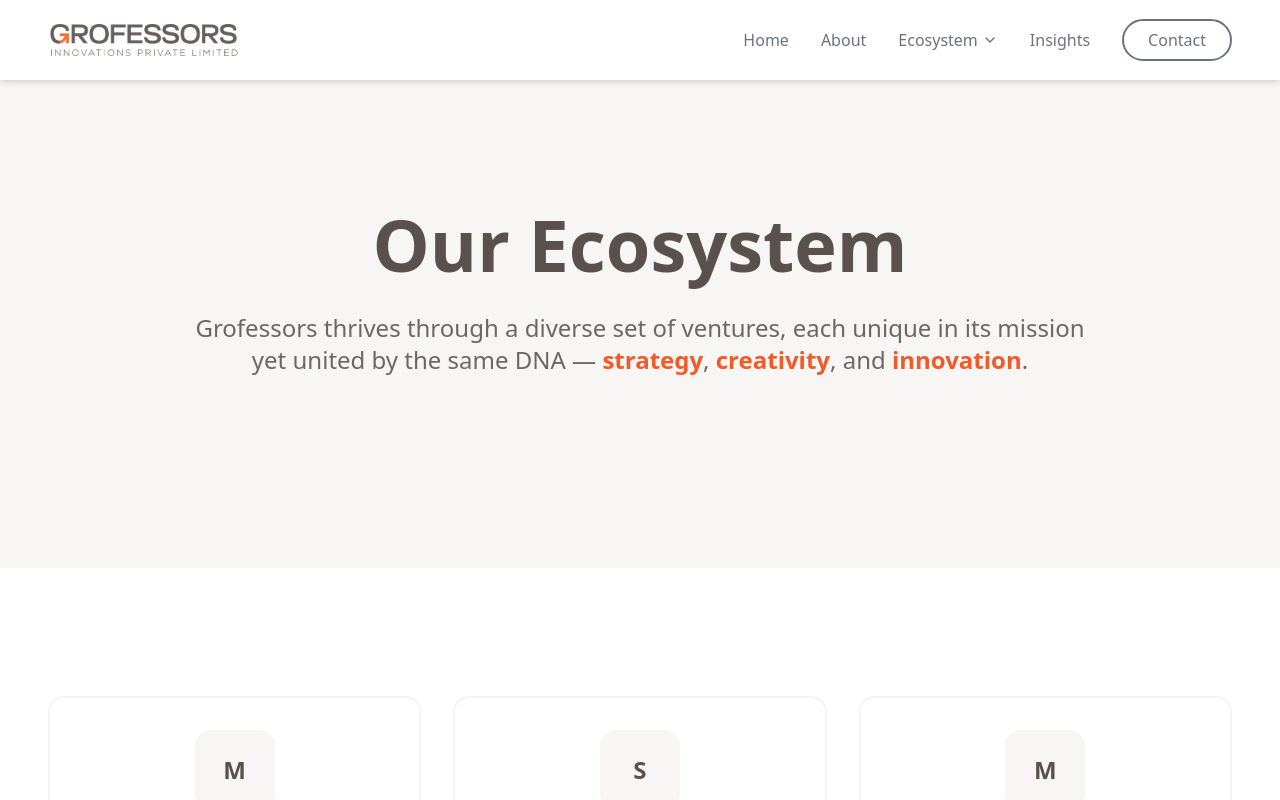
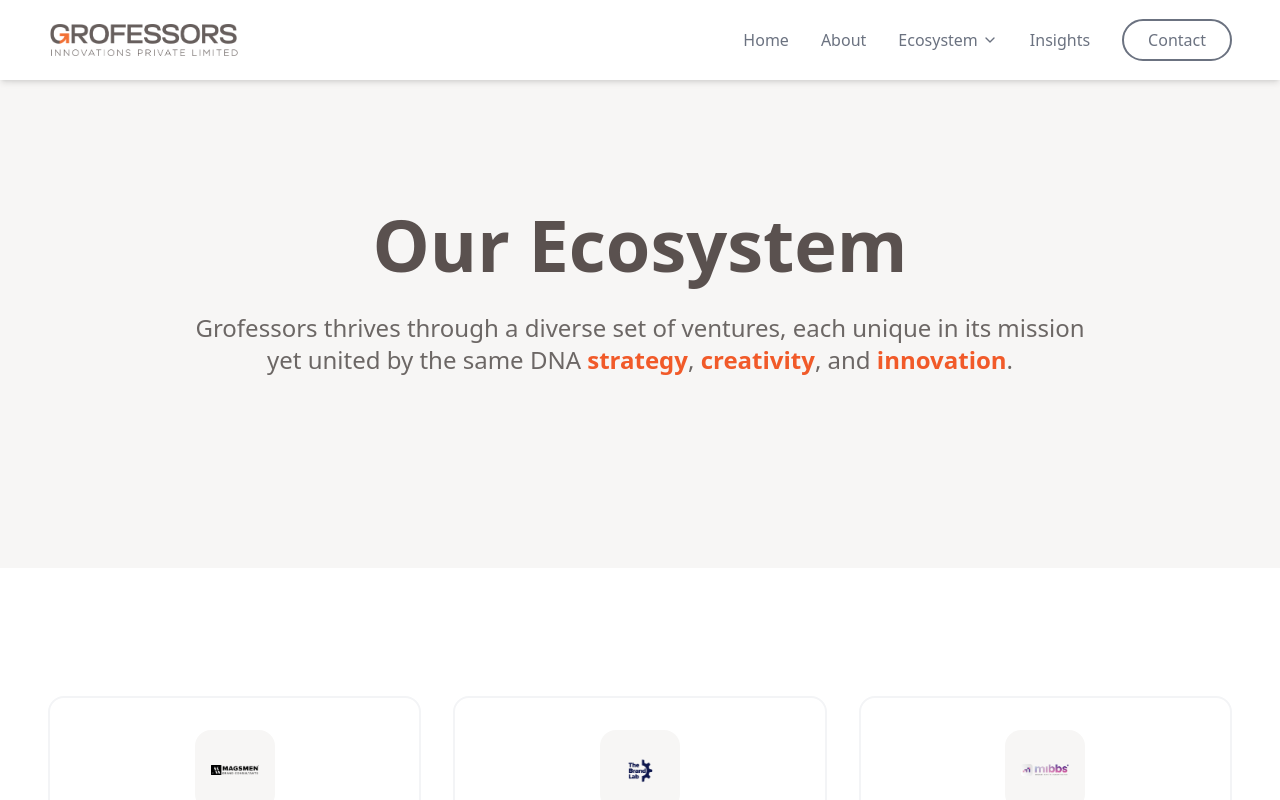
Before and after one commit to magsmenuser7/Grofessors-React, a React (Vite) app: page /Grofessors-React/ecosystem in a window 1280 px wide. Shown: the top 800 px of the page. Built offline with nearby package versions, Linux system fonts and the light colour scheme.

Commit message:
changes done

```diff
--- a/src/data/ventures.ts
+++ b/src/data/ventures.ts
@@ -128,7 +128,7 @@ export const ventures: Venture[] = [
     logo: mibbsLogo,
     primaryCTA: {
       label: 'Start Budgeting',
-      url: '#contact'
+      url: 'https://mibbs.ai/'
     },
     kpis: [
       { label: 'Businesses Guided', value: '500+' },
@@ -172,11 +172,11 @@ export const ventures: Venture[] = [
     logo: intalkslogo,
     primaryCTA: {
       label: 'Watch on YouTube',
-      url: 'https://youtu.be/EXf7R4PePmk?si=P4MhJboR-7CIHtQu'
+      url: 'https://intalks.in/'
     },
     secondaryCTA: {
       label: 'Become a Guest',
-      url: '/contact'
+      url: 'https://intalks.in/'
     },
     kpis: [
       { label: 'YouTube Views', value: '16.6M' },
@@ -222,7 +222,7 @@ export const ventures: Venture[] = [
     logo: sanstratagieslogo,
     primaryCTA: {
       label: 'Work With Us',
-      url: '/contact'
+      url: 'https://sanstrategies.com/'
     },
     kpis: [
       { label: 'Weekly Drops', value: 'Active' },
@@ -267,7 +267,7 @@ export const ventures: Venture[] = [
     logo: Gamanamlogo1,
     primaryCTA: {
       label: 'Join Live',
-      url: '#'
+      url: 'https://www.youtube.com/@gamanambyrs'
     },
     secondaryCTA: {
       label: 'Follow on Instagram',
--- a/src/pages/About.tsx
+++ b/src/pages/About.tsx
@@ -324,7 +324,7 @@ const About: React.FC = () => {
 
         {/* CTA */}
         <a
-          href="https://www.linkedin.com/in/itsnsandeep/?trk=public-profile-badge-profile-badge-view-profile-cta&originalSubdomain=in"
+          href="https://www.linkedin.com/in/itsnsandeep/?trk=public-profile-badge-profile-badge-view-profile-cta&originalSubdomain=in" target='_blank'
           className="inline-block bg-white hover:bg-[#F15A29] hover:text-white text-black px-6 py-3 rounded-xl font-semibold transition-colors"
         >
           Connect with Sandeep
--- a/src/pages/Ecosystem.tsx
+++ b/src/pages/Ecosystem.tsx
@@ -22,7 +22,10 @@ const Ecosystem: React.FC = () => {
               Our Ecosystem
             </h1>
             <p className="text-xl md:text-2xl text-[#6C6765] max-w-4xl mx-auto leading-relaxed">
-              Grofessors thrives through a diverse set of ventures, each unique in its mission yet united by the same DNA — <span className="text-[#F15A29] font-semibold">strategy</span>, <span className="text-[#F15A29] font-semibold">creativity</span>, and <span className="text-[#F15A29] font-semibold">innovation</span>.
+              Grofessors thrives through a diverse set of ventures, each unique in its mission yet united by the same DNA{' '}
+              <span className="text-[#F15A29] font-semibold">strategy</span>,{' '}
+              <span className="text-[#F15A29] font-semibold">creativity</span>, and{' '}
+              <span className="text-[#F15A29] font-semibold">innovation</span>.
             </p>
           </motion.div>
         </div>
@@ -41,16 +44,16 @@ const Ecosystem: React.FC = () => {
                 transition={{ delay: index * 0.1, duration: 0.6 }}
                 className="group"
               >
-                <Link
-                  to={`/ventures/${venture.id}`}
+                <a
+                  href={venture.primaryCTA.url}
+                  target="_blank"
+                  rel="noopener noreferrer"
                   className="block p-8 bg-white rounded-2xl hover:shadow-xl hover:border-[#F15A29] border-2 border-gray-100 transition-all duration-300 transform hover:-translate-y-2 h-full"
                 >
                   <div className="flex flex-col items-center text-center h-full">
-                    {/* Logo placeholder */}
+                    {/* Logo */}
                     <div className="w-20 h-20 bg-[#F7F6F5] rounded-2xl flex items-center justify-center mb-6 group-hover:bg-[#F15A29] transition-all duration-300">
-                      <span className="text-[#5A514F] group-hover:text-white font-bold text-2xl transition-colors duration-300">
-                        {venture.name.charAt(0)}
-                      </span>
+                      <img src={venture.logo} alt={venture.name} className="w-12 h-12 object-contain" />
                     </div>
 
                     <h3 className="text-xl font-bold text-[#5A514F] mb-4 group-hover:text-[#F15A29] transition-colors duration-300">
@@ -65,7 +68,7 @@ const Ecosystem: React.FC = () => {
                       </div>
                     </div>
                   </div>
-                </Link>
+                </a>
               </motion.div>
             ))}
           </div>
@@ -85,7 +88,8 @@ const Ecosystem: React.FC = () => {
               Collective <span className="text-[#F15A29]">Impact</span>
             </h2>
             <p className="text-[#6C6765] text-lg max-w-3xl mx-auto leading-relaxed">
-              Together, our ventures create a powerful ecosystem that drives <span className="text-[#F15A29] font-semibold">innovation</span> across industries, builds meaningful communities, and shapes the future of business in India.
+              Together, our ventures create a powerful ecosystem that drives{' '}
+              <span className="text-[#F15A29] font-semibold">innovation</span> across industries, builds meaningful communities, and shapes the future of business in India.
             </p>
           </motion.div>
 
@@ -166,30 +170,17 @@ const Ecosystem: React.FC = () => {
 
       {/* Closing CTA */}
       <section className="py-20 lg:py-32 bg-gradient-to-r from-[#F15A29] to-[#F15A29]/80 relative overflow-hidden">
-        {/* Background animation */}
         <div className="absolute inset-0">
           <motion.div
-            animate={{
-              x: ['-100%', '100%'],
-            }}
-            transition={{
-              duration: 15,
-              repeat: Infinity,
-              ease: 'linear',
-            }}
+            animate={{ x: ['-100%', '100%'] }}
+            transition={{ duration: 15, repeat: Infinity, ease: 'linear' }}
             className="absolute top-0 left-0 w-full h-full bg-gradient-to-r from-transparent via-white/10 to-transparent"
           />
         </div>
 
         <div className="max-w-7xl mx-auto px-6 lg:px-12 text-center relative z-10">
-          <motion.div
-            initial={{ opacity: 0, y: 20 }}
-            whileInView={{ opacity: 1, y: 0 }}
-            viewport={{ once: true }}
-          >
-            <h2 className="text-4xl md:text-5xl font-bold text-white mb-6">
-              Together, We're Shaping Tomorrow
-            </h2>
+          <motion.div initial={{ opacity: 0, y: 20 }} whileInView={{ opacity: 1, y: 0 }} viewport={{ once: true }}>
+            <h2 className="text-4xl md:text-5xl font-bold text-white mb-6">Together, We're Shaping Tomorrow</h2>
 
             <Link
               to="/contact"
@@ -206,3 +197,216 @@ const Ecosystem: React.FC = () => {
 };
 
 export default Ecosystem;
+
+
+
+
+// import React from 'react';
+// import { Link } from 'react-router-dom';
+// import { motion } from 'framer-motion';
+// import { ArrowRight } from 'lucide-react';
+// import { ventures } from '../data/ventures';
+
+// const Ecosystem: React.FC = () => {
+//   const sortedVentures = ventures.sort((a, b) => a.order - b.order);
+
+//   return (
+//     <div className="bg-white pt-20">
+//       {/* Hero Section */}
+//       <section className="py-20 lg:py-32 bg-[#F7F6F5]">
+//         <div className="max-w-7xl mx-auto px-6 lg:px-12">
+//           <motion.div
+//             initial={{ opacity: 0, y: 20 }}
+//             animate={{ opacity: 1, y: 0 }}
+//             transition={{ duration: 0.8 }}
+//             className="text-center mb-16"
+//           >
+//             <h1 className="text-5xl md:text-6xl lg:text-7xl font-bold text-[#5A514F] mb-8 leading-tight">
+//               Our Ecosystem
+//             </h1>
+//             <p className="text-xl md:text-2xl text-[#6C6765] max-w-4xl mx-auto leading-relaxed">
+//               Grofessors thrives through a diverse set of ventures, each unique in its mission yet united by the same DNA <span className="text-[#F15A29] font-semibold">strategy</span>, <span className="text-[#F15A29] font-semibold">creativity</span>, and <span className="text-[#F15A29] font-semibold">innovation</span>.
+//             </p>
+//           </motion.div>
+//         </div>
+//       </section>
+
+//       {/* Ventures Grid */}
+//       <section className="py-20 lg:py-32 bg-white">
+//         <div className="max-w-7xl mx-auto px-6 lg:px-12">
+//           <div className="grid grid-cols-1 md:grid-cols-2 lg:grid-cols-3 gap-8">
+//             {sortedVentures.map((venture, index) => (
+//               <motion.div
+//                 key={venture.id}
+//                 initial={{ opacity: 0, y: 30 }}
+//                 whileInView={{ opacity: 1, y: 0 }}
+//                 viewport={{ once: true }}
+//                 transition={{ delay: index * 0.1, duration: 0.6 }}
+//                 className="group"
+//               >
+//                 <Link
+//                   // to={`/ventures/${venture.id}`}
+//                   to={``}
+//                   className="block p-8 bg-white rounded-2xl hover:shadow-xl hover:border-[#F15A29] border-2 border-gray-100 transition-all duration-300 transform hover:-translate-y-2 h-full"
+//                 >
+//                   <div className="flex flex-col items-center text-center h-full">
+//                     {/* Logo placeholder */}
+//                     <div className="w-20 h-20 bg-[#F7F6F5] rounded-2xl flex items-center justify-center mb-6 group-hover:bg-[#F15A29] transition-all duration-300">
+//                       <span className="text-[#5A514F] group-hover:text-white font-bold text-2xl transition-colors duration-300">
+//                         {venture.name.charAt(0)}
+//                       </span>
+//                     </div>
+
+//                     <h3 className="text-xl font-bold text-[#5A514F] mb-4 group-hover:text-[#F15A29] transition-colors duration-300">
+//                       {venture.name}
+//                     </h3>
+
+//                     {/* Hover CTA */}
+//                     <div className="mt-auto">
+//                       <div className="inline-flex items-center space-x-2 text-[#6C6765] group-hover:text-[#F15A29] transition-colors duration-300">
+//                         <span className="text-sm font-medium">Step Inside</span>
+//                         <ArrowRight className="w-4 h-4 group-hover:translate-x-1 transition-transform duration-300" />
+//                       </div>
+//                     </div>
+//                   </div>
+//                 </Link>
+//               </motion.div>
+//             ))}
+//           </div>
+//         </div>
+//       </section>
+
+//       {/* Impact Metrics */}
+//       <section className="py-20 lg:py-32 bg-[#F7F6F5]">
+//         <div className="max-w-7xl mx-auto px-6 lg:px-12">
+//           <motion.div
+//             initial={{ opacity: 0, y: 20 }}
+//             whileInView={{ opacity: 1, y: 0 }}
+//             viewport={{ once: true }}
+//             className="text-center mb-16"
+//           >
+//             <h2 className="text-4xl md:text-5xl font-bold text-[#5A514F] mb-6">
+//               Collective <span className="text-[#F15A29]">Impact</span>
+//             </h2>
+//             <p className="text-[#6C6765] text-lg max-w-3xl mx-auto leading-relaxed">
+//               Together, our ventures create a powerful ecosystem that drives <span className="text-[#F15A29] font-semibold">innovation</span> across industries, builds meaningful communities, and shapes the future of business in India.
+//             </p>
+//           </motion.div>
+
+//           <div className="grid grid-cols-2 md:grid-cols-4 gap-8">
+//             <motion.div
+//               initial={{ opacity: 0, y: 20 }}
+//               whileInView={{ opacity: 1, y: 0 }}
+//               viewport={{ once: true }}
+//               className="text-center"
+//             >
+//               <div className="text-4xl md:text-5xl font-bold text-[#5A514F] mb-2">6</div>
+//               <div className="text-[#6C6765] font-medium">Active Ventures</div>
+//               <motion.div
+//                 initial={{ width: 0 }}
+//                 whileInView={{ width: '100%' }}
+//                 viewport={{ once: true }}
+//                 transition={{ delay: 0.5, duration: 0.8 }}
+//                 className="h-0.5 bg-[#F15A29] mx-auto max-w-16 mt-3"
+//               />
+//             </motion.div>
+
+//             <motion.div
+//               initial={{ opacity: 0, y: 20 }}
+//               whileInView={{ opacity: 1, y: 0 }}
+//               viewport={{ once: true }}
+//               transition={{ delay: 0.1 }}
+//               className="text-center"
+//             >
+//               <div className="text-4xl md:text-5xl font-bold text-[#5A514F] mb-2">15+</div>
+//               <div className="text-[#6C6765] font-medium">Industries Served</div>
+//               <motion.div
+//                 initial={{ width: 0 }}
+//                 whileInView={{ width: '100%' }}
+//                 viewport={{ once: true }}
+//                 transition={{ delay: 0.6, duration: 0.8 }}
+//                 className="h-0.5 bg-[#F15A29] mx-auto max-w-16 mt-3"
+//               />
+//             </motion.div>
+
+//             <motion.div
+//               initial={{ opacity: 0, y: 20 }}
+//               whileInView={{ opacity: 1, y: 0 }}
+//               viewport={{ once: true }}
+//               transition={{ delay: 0.2 }}
+//               className="text-center"
+//             >
+//               <div className="text-4xl md:text-5xl font-bold text-[#5A514F] mb-2">1000+</div>
+//               <div className="text-[#6C6765] font-medium">Clients & Community</div>
+//               <motion.div
+//                 initial={{ width: 0 }}
+//                 whileInView={{ width: '100%' }}
+//                 viewport={{ once: true }}
+//                 transition={{ delay: 0.7, duration: 0.8 }}
+//                 className="h-0.5 bg-[#F15A29] mx-auto max-w-16 mt-3"
+//               />
+//             </motion.div>
+
+//             <motion.div
+//               initial={{ opacity: 0, y: 20 }}
+//               whileInView={{ opacity: 1, y: 0 }}
+//               viewport={{ once: true }}
+//               transition={{ delay: 0.3 }}
+//               className="text-center"
+//             >
+//               <div className="text-4xl md:text-5xl font-bold text-[#5A514F] mb-2">35M+</div>
+//               <div className="text-[#6C6765] font-medium">Total Reach</div>
+//               <motion.div
+//                 initial={{ width: 0 }}
+//                 whileInView={{ width: '100%' }}
+//                 viewport={{ once: true }}
+//                 transition={{ delay: 0.8, duration: 0.8 }}
+//                 className="h-0.5 bg-[#F15A29] mx-auto max-w-16 mt-3"
+//               />
+//             </motion.div>
+//           </div>
+//         </div>
+//       </section>
+
+//       {/* Closing CTA */}
+//       <section className="py-20 lg:py-32 bg-gradient-to-r from-[#F15A29] to-[#F15A29]/80 relative overflow-hidden">
+//         {/* Background animation */}
+//         <div className="absolute inset-0">
+//           <motion.div
+//             animate={{
+//               x: ['-100%', '100%'],
+//             }}
+//             transition={{
+//               duration: 15,
+//               repeat: Infinity,
+//               ease: 'linear',
+//             }}
+//             className="absolute top-0 left-0 w-full h-full bg-gradient-to-r from-transparent via-white/10 to-transparent"
+//           />
+//         </div>
+
+//         <div className="max-w-7xl mx-auto px-6 lg:px-12 text-center relative z-10">
+//           <motion.div
+//             initial={{ opacity: 0, y: 20 }}
+//             whileInView={{ opacity: 1, y: 0 }}
+//             viewport={{ once: true }}
+//           >
+//             <h2 className="text-4xl md:text-5xl font-bold text-white mb-6">
+//               Together, We're Shaping Tomorrow
+//             </h2>
+
+//             <Link
+//               to="/contact"
+//               className="inline-flex items-center space-x-2 px-8 py-4 bg-white text-[#5A514F] font-bold rounded-full hover:bg-[#5A514F] hover:text-white border-2 border-transparent hover:border-white transition-all duration-300 group text-lg"
+//             >
+//               <span>Discover More</span>
+//               <ArrowRight className="w-5 h-5 group-hover:translate-x-1 transition-transform duration-300" />
+//             </Link>
+//           </motion.div>
+//         </div>
+//       </section>
+//     </div>
+//   );
+// };
+
+// export default Ecosystem;
```
Also changed, not shown: src/pages/Home.tsx (+7 -5 lines).
